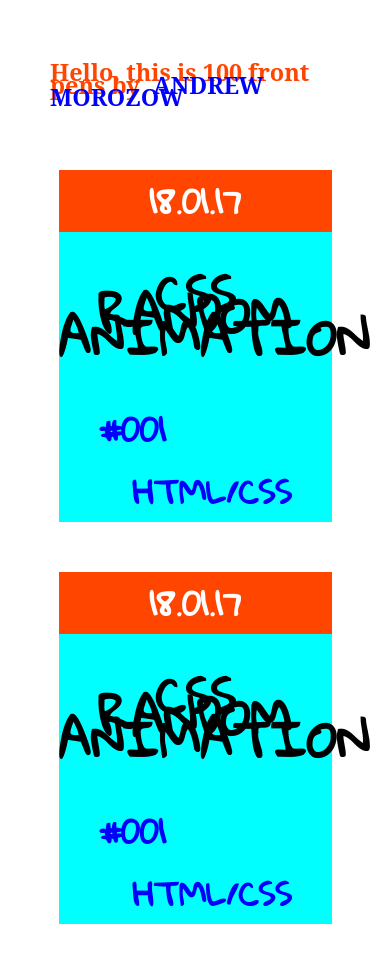
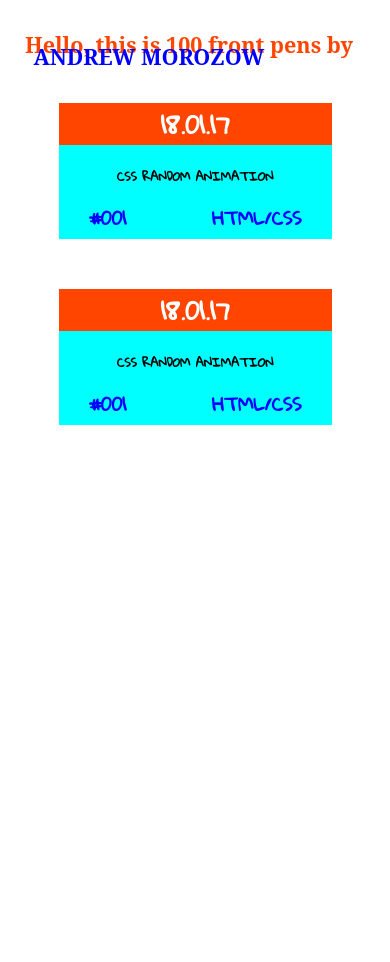
Before and after one commit to morozowandrey/17.01.17_FRON-PENS-PLATFORM, a website: page src/index.html in a window 390 px wide. After the commit the page ends 844 px from the top, so only its background shows below. Drawn offline with Linux system fonts and the light colour scheme.

Commit message:
adaptive is done

```diff
--- a/gulpfile.js
+++ b/gulpfile.js
@@ -20,7 +20,7 @@ var gulp = require('gulp'),
 //});
 gulp.task('sass', function() {
     return gulp.src('src/sass/main.scss')
-    .pipe(sass())
+    .pipe(sass({includePaths: ['./sass']}))
     .pipe(autoprefixer(['last 15 versions','>1%','ie 8','ie 7'],{cascade:true}))
     .pipe(gulp.dest('src/css'))
     .pipe(browserSync.reload({stream:true}))
--- a/src/sass/modules/header.scss
+++ b/src/sass/modules/header.scss
@@ -1,6 +1,6 @@
 .caption {
     color: orangered;
-    font-size: 6vw;
+    font-size: 6em;
     font-family: $main-ff;
     padding: 50px;
     line-height: 0.55;
@@ -12,3 +12,45 @@
         margin-left: 2.5%;
     }
 }
+
+@media screen and (max-width: 1380px){
+    body {
+        font-size: 12px;
+    }
+}
+@media screen and (max-width: 1065px){
+   .caption {
+       font-size: 5em;
+   }
+}
+@media screen and (max-width: 900px){
+   .caption {
+       font-size: 4em;
+   }
+}
+@media screen and (max-width: 750px){
+   .caption {
+       font-size: 3em;
+   }
+}
+@media screen and (max-width: 580px){
+   .caption {
+       font-size: 2.5em;
+       padding: 25px;
+   }
+}
+@media screen and (max-width: 500px){
+   .caption {
+       font-size: 2em;
+   }
+}
+@media screen and (max-width: 420px){
+   .caption {
+       font-size: 1.8em;
+   }
+}
+@media screen and (max-width: 340px){
+   .caption {
+       font-size: 1.5em;
+   }
+}
--- a/src/sass/modules/project.scss
+++ b/src/sass/modules/project.scss
@@ -55,3 +55,33 @@
         font-family: $secondary-ff;
     }
 }
+
+@media screen and (max-width: 750px){
+   .project-date {
+       padding: 10px 0;
+   }
+   .project-name {
+       font-size: 2em;
+       padding: 30px 0;
+   }
+   .project-number {
+       padding: 10px 0px 10px 30px;
+   }
+   .project-technology {
+       padding: 10px 30px 10px 0px;
+   }
+}
+@media screen and (max-width: 480px){
+   .project-name {
+       font-size: 1em;
+       padding: 20px 0 10px;
+   }
+   .project-number {
+       padding: 10px 0px 10px 30px;
+       font-size: 1.5em;
+   }
+   .project-technology {
+       padding: 10px 30px 10px 0px;
+       font-size: 1.5em;
+   }
+}
```
Also changed, not shown: src/css/main.css.
